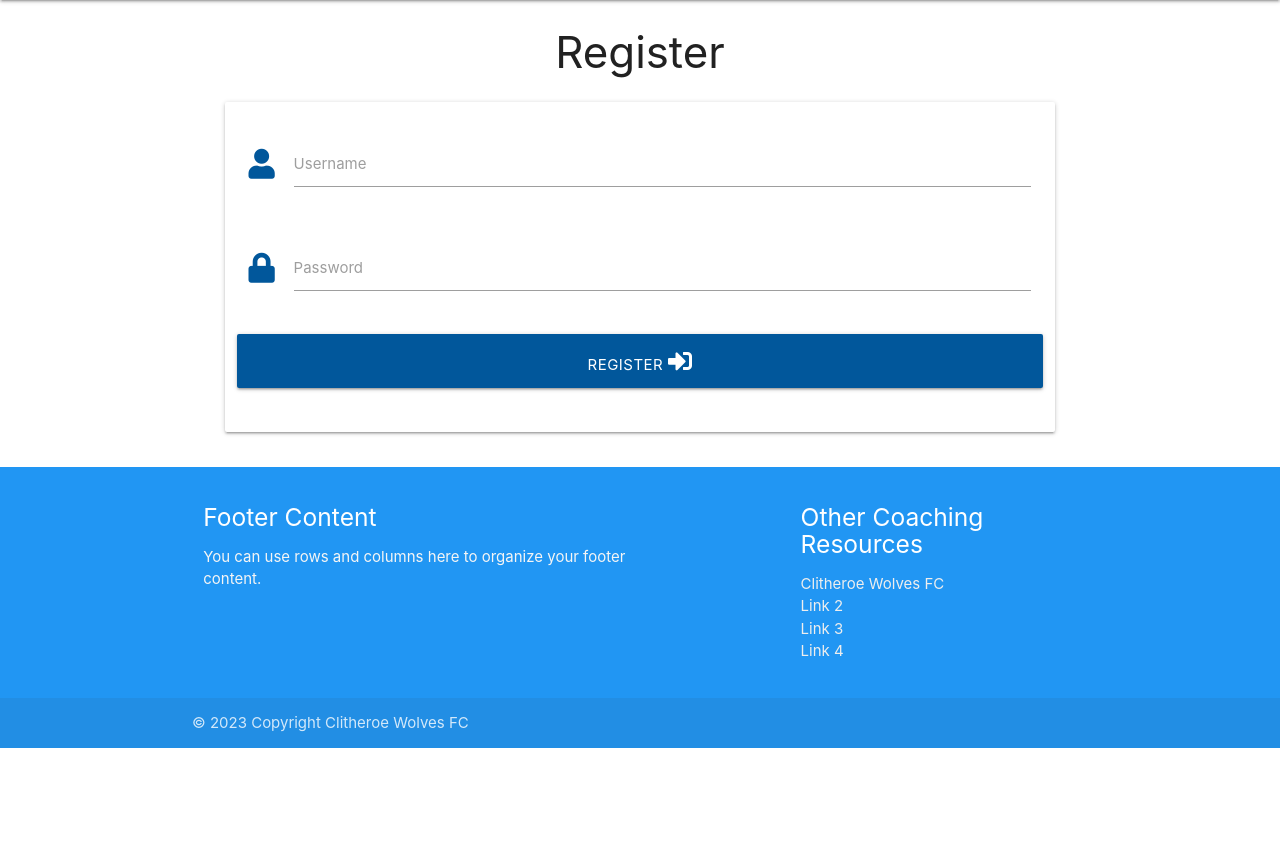
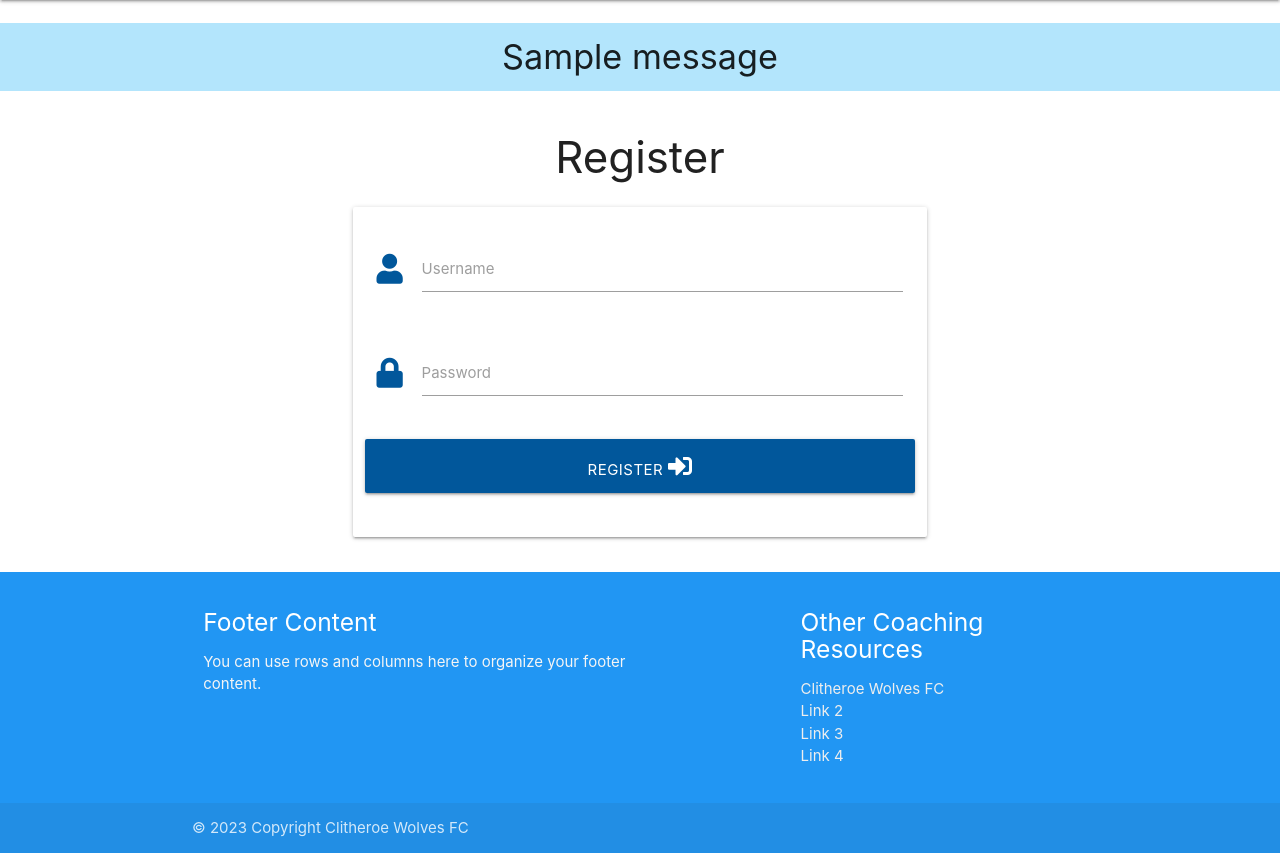
Before and after one commit to Gazerb/coach-mentor, a Flask app: page /register in a window 1280 px wide. Shown: the part 64-917 px from the top of the page. Before the commit the page ends 812 px from the top, so only its background shows below. Run offline with Flask 2, Linux system fonts and the light colour scheme; one stand-in notice (Sample message) is shown; some libraries are stand-ins or nearby versions.

Commit message:
add registartion functionality

```diff
--- a/static/css/style.css
+++ b/static/css/style.css
@@ -1,5 +1,6 @@
-
-
+.flashes h4 {
+  line-height: 2;
+}
 
 .center-text{
   text-align: center;
--- a/templates/base.html
+++ b/templates/base.html
@@ -17,6 +17,7 @@
 </head>
 
 <body>
+  <!-- Navbar  -->
   <nav class="nav-extended">
     <div class="nav-wrapper blue">
       <a href="#!" class="brand-logo">Clitheroe Wolves Mentors</a>
@@ -33,6 +34,7 @@
     </div>
   </nav>
 
+  <!-- Mobile Navbar -->
   <ul class="sidenav" id="mobile-demo">
     <li><a href="">Home</a></li>
     <li><a href="{{ url_for('show_bookings') }}">Bookings</a></li>
@@ -43,8 +45,23 @@
     <li><a href="#">Register</a></li>
   </ul>
 
-  {% block content %}
-  {% endblock %}
+  <section>
+    <!-- flash messages -->
+    {% with messages = get_flashed_messages() %}
+        {% if messages %}
+            {% for message in messages %}
+                <div class="row flashes">
+                    <h4 class="light-blue lighten-4 center-align">{{ message }}</h4>
+                </div>
+            {% endfor %}
+        {% endif %}
+    {% endwith %}
+</section>
+
+  <main class="container">
+    {% block content %}
+    {% endblock %}
+  </main>
 
   <footer class="page-footer blue">
     <div class="container">
--- a/templates/register.html
+++ b/templates/register.html
@@ -10,7 +10,8 @@
                 <div class="row">
 					<div class="input-field col s12">
 						<i class="fas fa-user prefix light-blue-text text-darken-4"></i>
-						<input id="username" name="username" type="text" class="validate">
+						<input id="username" name="username" type="text" minlength="5"
+                        maxlength="15" pattern="^[a-zA-Z0-9]{5,15}$" class="validate" required>
 						<label for="username">Username</label>
 					</div>
                 </div>
@@ -18,7 +19,8 @@
                 <div class="row">
                     <div class="input-field col s12">
 						<i class="fas fa-lock prefix light-blue-text text-darken-4"></i>
-                        <input id="password" name="password" type="password" class="validate">
+                        <input id="password" name="password" type="password" minlength="5"
+                        maxlength="15" pattern="^[a-zA-Z0-9]{5,15}$" class="validate" required>
                         <label for="password">Password</label>
                     </div>
                 </div>
```
